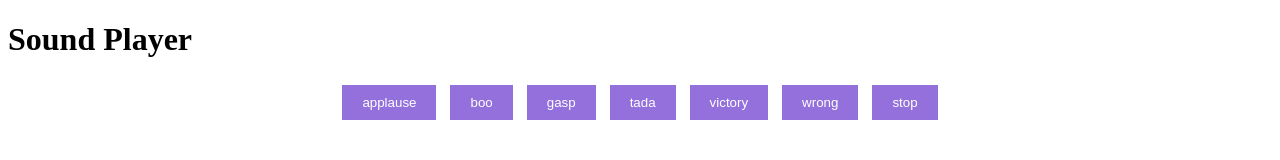
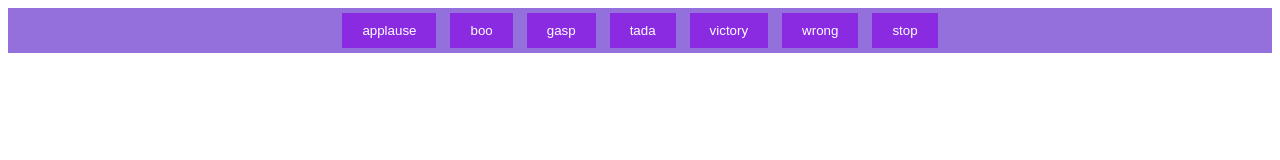
Before and after one commit to acciojob/Soundbar-tejalsalve19, a website: page main.html in a window 1280 px wide. Drawn offline with Linux system fonts and the light colour scheme.

Commit message:
created a submission

```diff
--- a/main.html
+++ b/main.html
@@ -1,14 +1,11 @@
 <!DOCTYPE html>
-
 <html>
-
 <head>
 	<link rel="stylesheet" href="./styles.css">
 </head>
-
 <body>
 	<!-- the entire body must be written by student -->
-	<h1>Sound Player</h1>
+<!-- 	<h1>Sound Player</h1> -->
   <div id="buttons">
     <button class="btn" onclick="playSound('sound1.mp3')">applause</button>
     <button class="btn" onclick="playSound('sound2.mp3')">boo</button>
@@ -16,11 +13,9 @@
 	<button class="btn" onclick="playSound('sound3.mp3')">tada</button>
 	<button class="btn" onclick="playSound('sound3.mp3')">victory</button>
 	<button class="btn" onclick="playSound('sound3.mp3')">wrong</button>
-    <button class="btn stop" onclick="stopSound()">stop</button>
+    <button class="btn" onclick="stopSound()">stop</button>
   </div>
     <script type="text/javascript" src="./script.js">
 </script>
-
 </body>
-
 </html>
--- a/styles.css
+++ b/styles.css
@@ -1,13 +1,15 @@
 /*  your css code here. If applicable */
 #buttons {
   text-align: center;
-  margin-top: 20px;
+  margin-top: px;
+	background:mediumpurple;
+	height:300
 }
 
 .btn {
   padding: 10px 20px;
   margin: 5px;
-  background-color: mediumpurple;
+  background-color:blueviolet;
   color: #fff;
   border: none;
   cursor: pointer;
```
